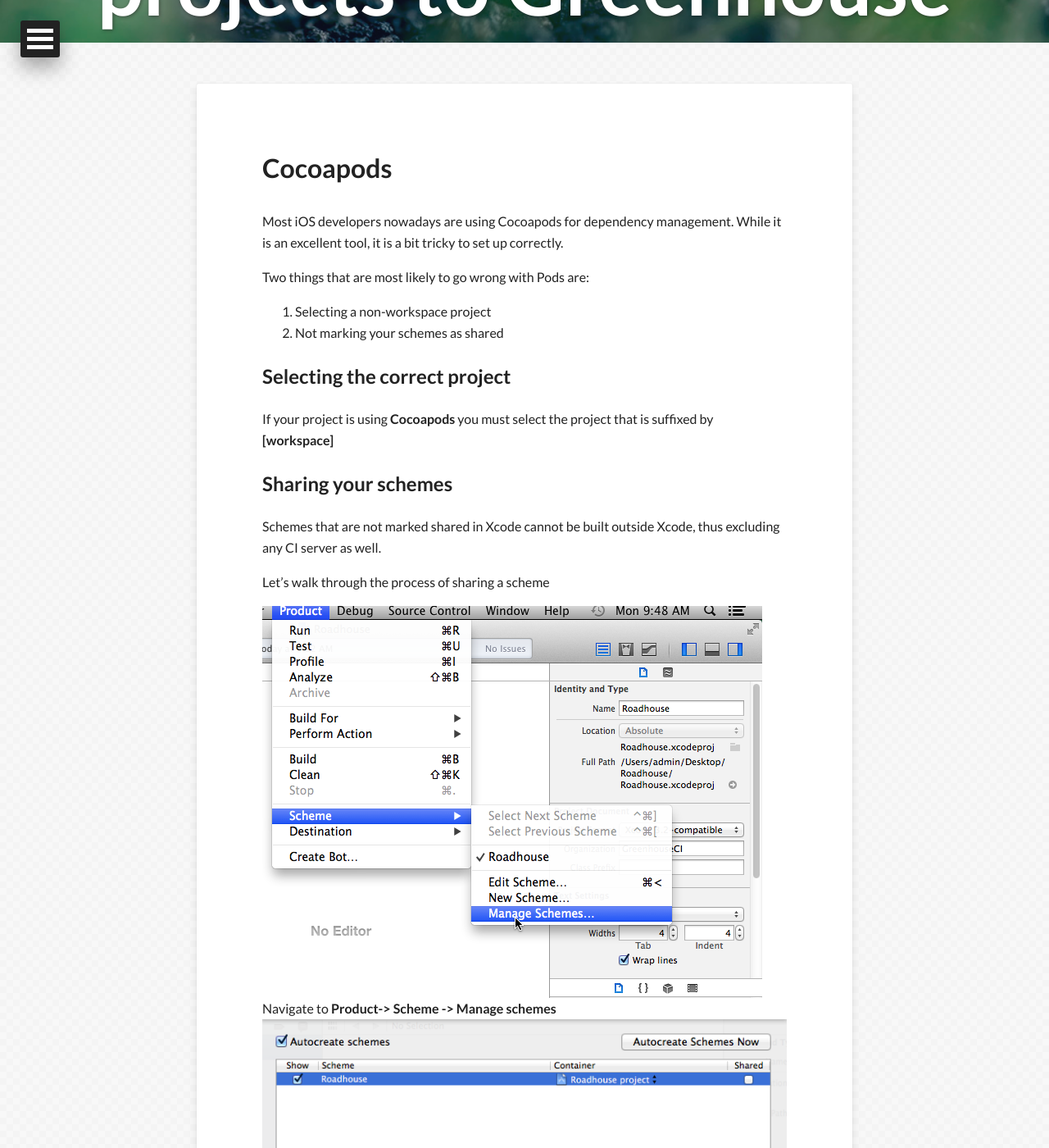
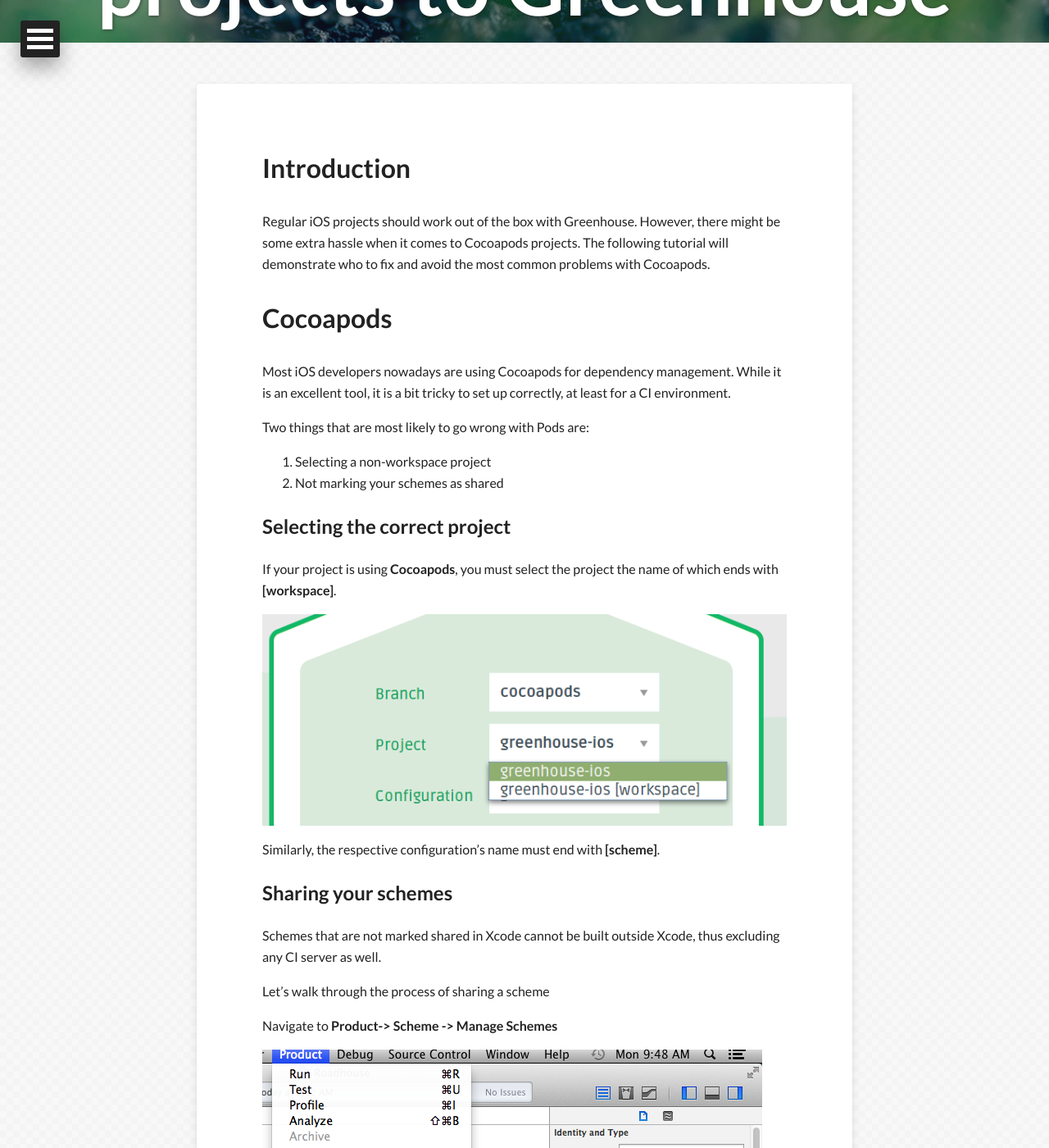
Before and after one commit to GreenhouseCI/blog.greenhouseci.com, a Jekyll site: the page built from add_project_tutorial.md, in a window 1280 px wide and 1400 px high, scrolled down 213 px. Shown: the whole window at 82% size. Built offline with Jekyll 4.4.1, drawn with Linux system fonts in a browser that asks for light colours; nearby versions of some CDN libraries; some of the changed text lies outside the part shown.

Commit message:
Improvements on the Cocoapods tutorial

```diff
--- a/add_project_tutorial.md
+++ b/add_project_tutorial.md
@@ -8,10 +8,15 @@
 share: true
 ---
 
+Introduction
+============
+
+Regular iOS projects should work out of the box with Greenhouse. However, there might be some extra hassle when it comes to Cocoapods projects. The following tutorial will demonstrate who to fix and avoid the most common problems with Cocoapods.
+
 
 Cocoapods
 ==========
-Most iOS developers nowadays are using Cocoapods for dependency management. While it is an excellent tool, it is a bit tricky to set up correctly.
+Most iOS developers nowadays are using Cocoapods for dependency management. While it is an excellent tool, it is a bit tricky to set up correctly, at least for a CI environment.
 
 Two things that are most likely to go wrong with Pods are:
 
@@ -21,7 +26,11 @@
 
 Selecting the correct project
 -----------------------------
-If your project is using **Cocoapods** you must select the project that is suffixed by **[workspace]**
+If your project is using **Cocoapods**, you must select the project the name of which ends with **[workspace]**.
+
+![Project selection]({{ site.url }}/images/project-selection-cropped.png)
+
+Similarly, the respective configuration's name must end with **[scheme]**.
 
 
 Sharing your schemes
@@ -30,16 +39,24 @@
 
 Let's walk through the process of sharing a scheme
 
-![Schemes Dialog]({{ site.url }}/images/schemes-menu-cropped.png)
-Navigate to **Product-> Scheme -> Manage schemes**
+Navigate to **Product-> Scheme -> Manage Schemes**
+
+![Schemes Menu]({{ site.url }}/images/schemes-menu-cropped.png)
+
+You will then be displayed a list of schemes, each denoted as being **shared** or not.
+
 ![Schemes Dialog]({{ site.url }}/images/schemes-dialog-cropped.png)
 
-Make sure that the **shared** checkbox is marked in front of your scheme.
+Make sure that the **shared** checkbox is marked in front of your scheme, then click **OK**.
 
-Finally, once you have marked the scheme shared, you will have to add the files that Xcode has generated to your git repository as well.
+Finally, once you have marked the scheme as shared, you will have to add the files that Xcode has generated to your git repository as well.
 
 {% highlight ruby %}
     git commit -am "fixing shared scheme"
 {% endhighlight %}
 
+Keep in mind that if you have an existing project at Greenhouse, then you will have to rescan your project after pushing the changes to your git repository. Otherwise the new configurations will not show up. You rescan your project for new configurations under your projects settings view:
+
+![Recanning project]({{ site.url }}/assets/rescan-ios.png)
+
 That's it!
```
Also changed, not shown: images/conf-selection-cropped.png (added), images/project-selection-cropped.png (added).
